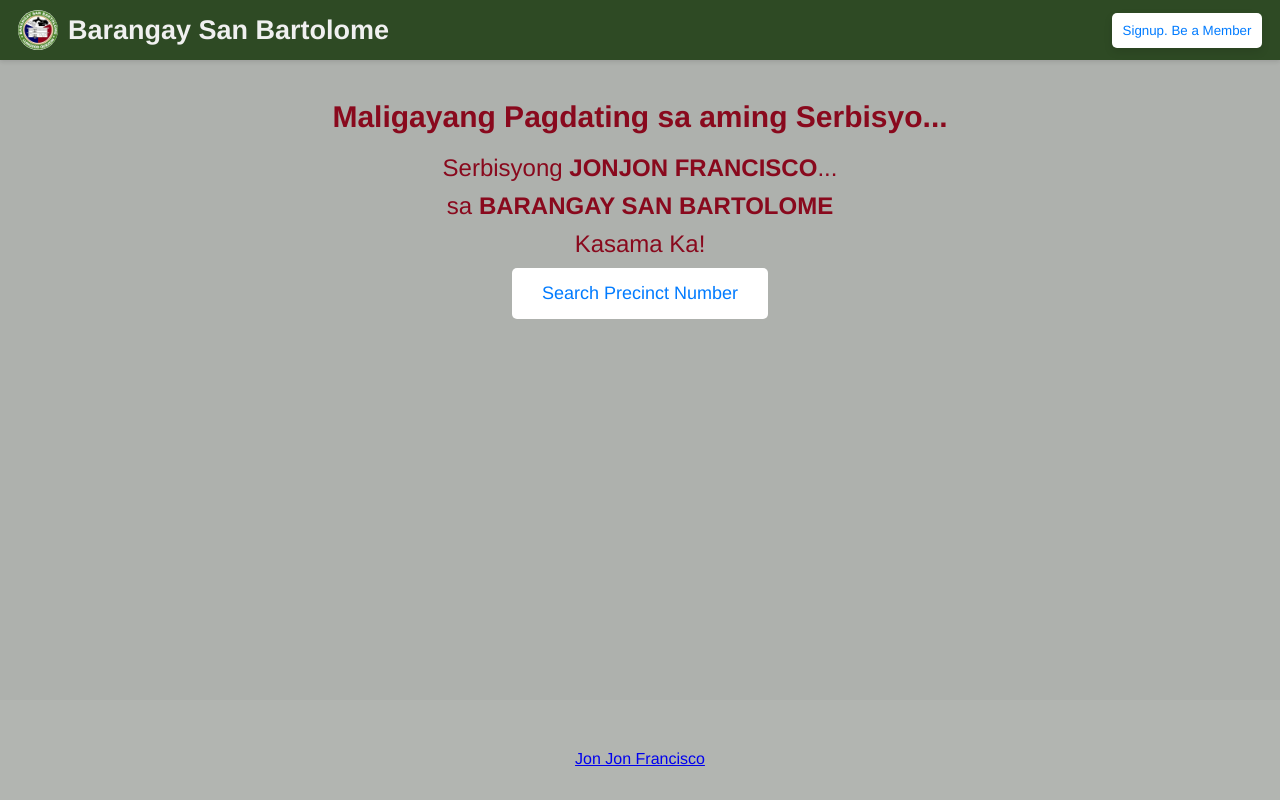
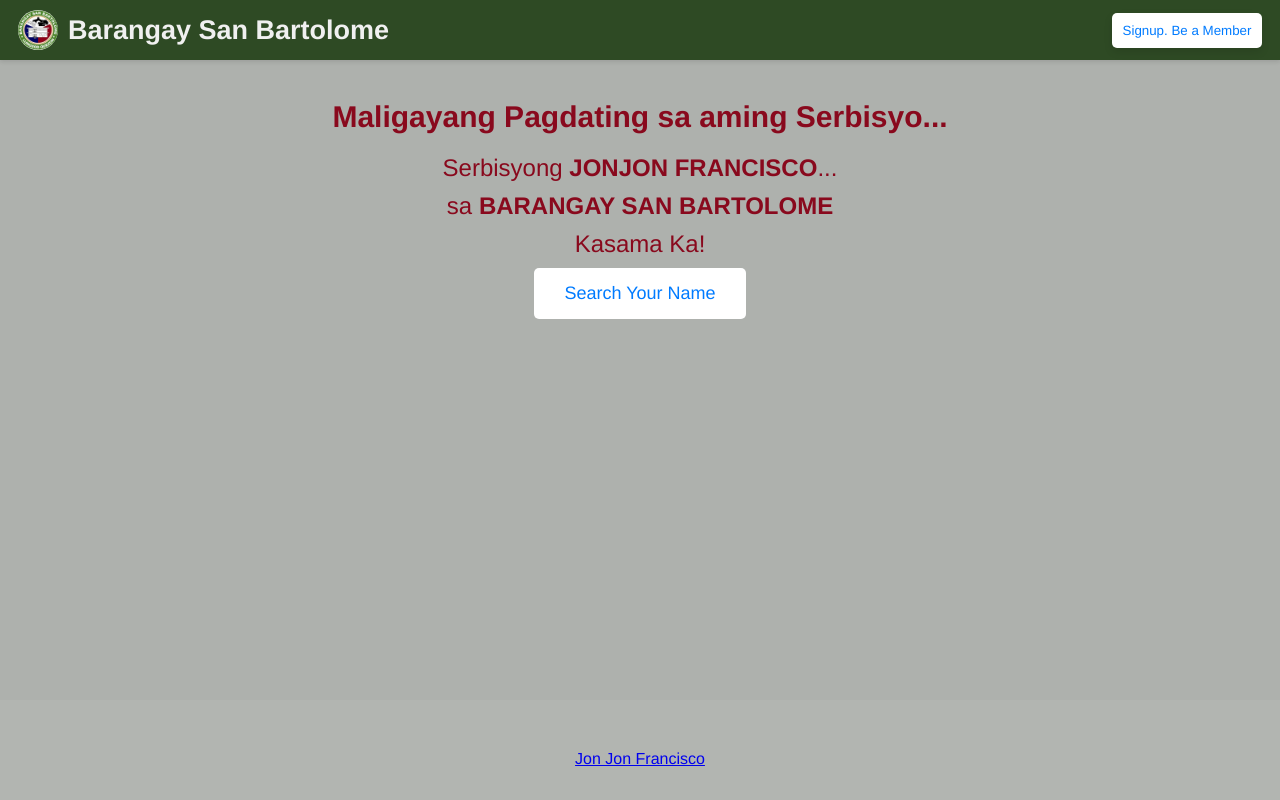
Before and after one commit to jmaesua/react-precinct-number-search, a React (Vite) app: page / in a window 1280 px wide. Built offline with nearby package versions, Linux system fonts and the light colour scheme.

Commit message:
Updating search button in hero section

```diff
--- a/src/components/LandingPage.jsx
+++ b/src/components/LandingPage.jsx
@@ -124,7 +124,7 @@ export const HeroSection = ({ onNavigateToSearch, isAuthenticated }) => {
             <p>sa <span>BARANGAY SAN BARTOLOME</span></p>
             <p>Kasama Ka!</p>
             <button className="search-button" onClick={handleSearchClick}>
-                Search Precinct Number
+                Search Your Name
             </button>
             {/* {redirectToLoginPopup && <LoginPopup
             onClose={handleCloseLoginPopup}
```
